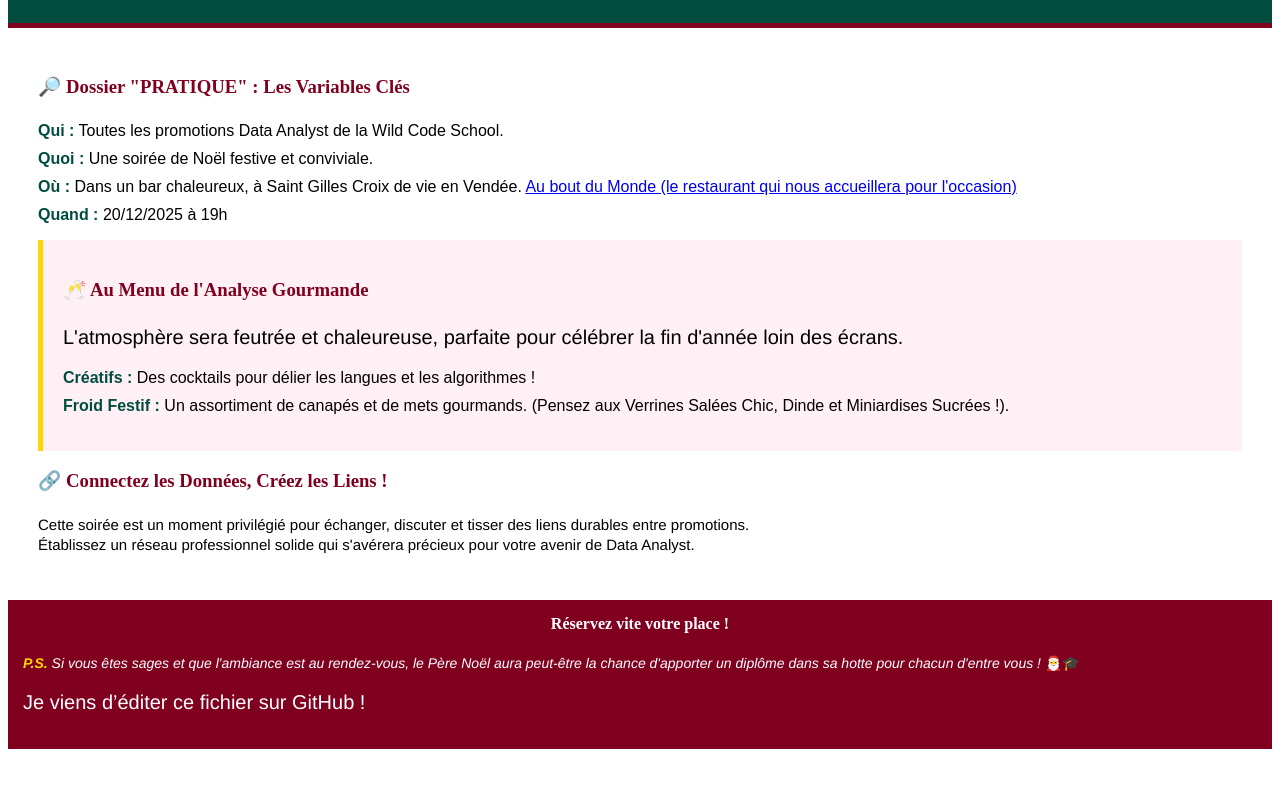
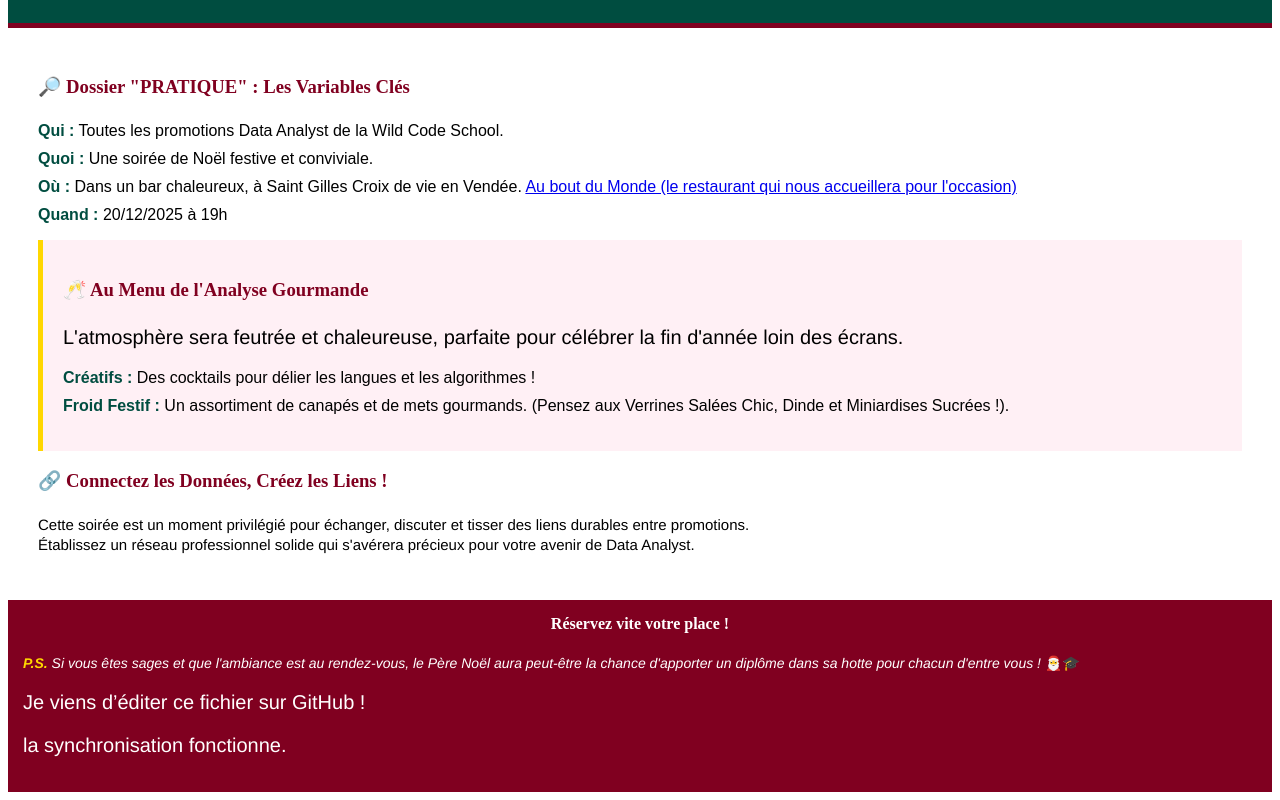
Before and after one commit to caroleponsbachmann-bit/caroleponsbachmann-bit.github.io, a plain HTML site: page index.html in a window 1280 px wide. Shown: the part 477-1277 px from the top of the page. Before the commit the page ends 1234 px from the top, so only its background shows below. Drawn offline with Linux system fonts and the light colour scheme.

Commit message:
add a comment in the footer:la synchronisation fonctionne.

```diff
--- a/index.html
+++ b/index.html
@@ -38,6 +38,7 @@
 <h4> Réservez vite votre place ! </h4>
 <p style="font-size: 14px;"> <i><strong style="color: #FFD700">P.S. </strong>Si vous êtes sages et que l'ambiance est au rendez-vous, le Père Noël aura peut-être la chance d'apporter un diplôme dans sa hotte pour chacun d'entre vous !</i> 🎅🎓 </p>
 <p> Je viens d’éditer ce fichier sur GitHub !</p>
+<p> la synchronisation fonctionne.</p>
 </footer>
 
 </html>
```
